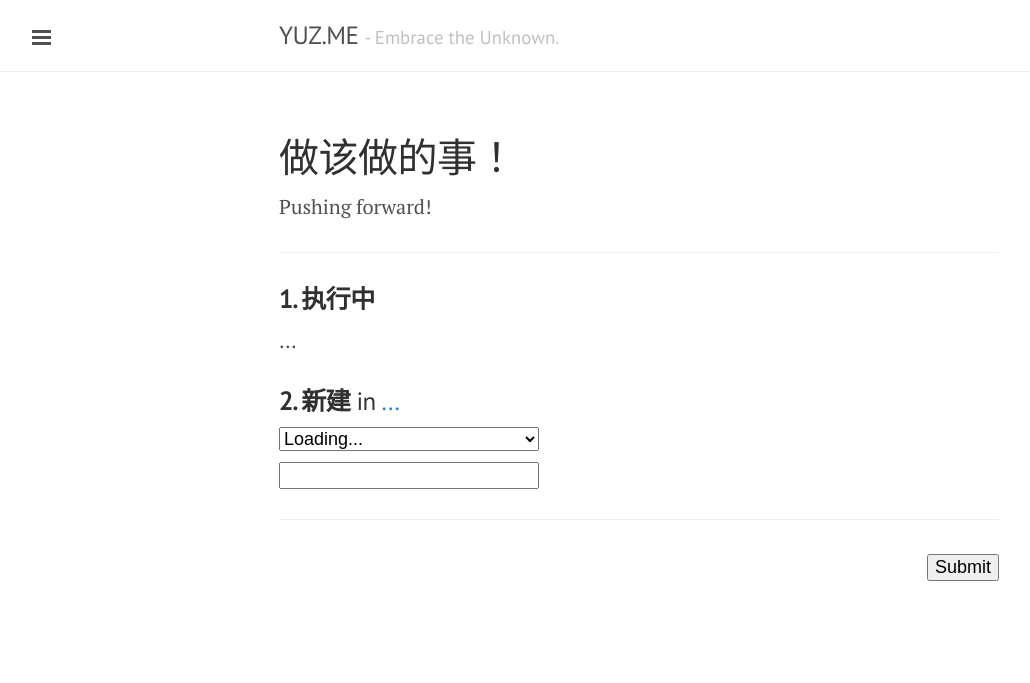
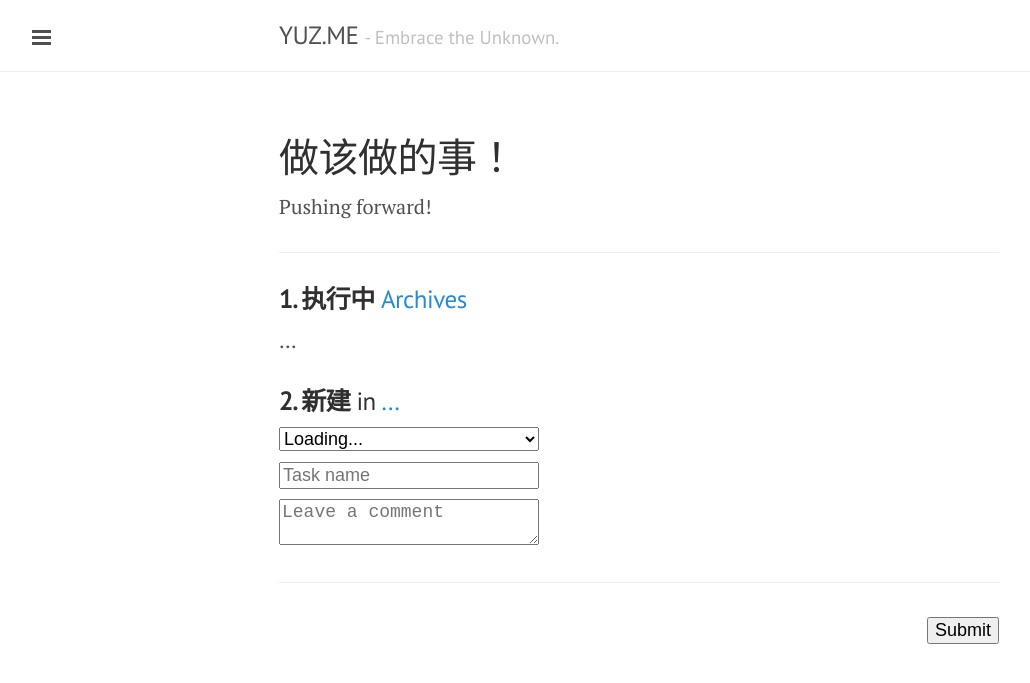
Before and after one commit to yusite/yuz.me, a Jekyll site: the page built from log.md, in a window 1280 px wide. Shown: the top 683 px of the page, without its empty margins (1-1031 px from the left). Built offline with Jekyll 4.4.1, drawn with Linux system fonts in a browser that asks for light colours; Markdown is read by kramdown in place of the engine named in the settings.

Commit message:
update log page

```diff
--- a/javascript/custom/log.js
+++ b/javascript/custom/log.js
@@ -7,7 +7,7 @@
         for (i = 0; i < jsonarray.length; i++) {
             output.push('<div>');
             output.push(jsonarray[i]);
-            output.push('<button class="done" type="button" style="font-size:18px;border:0;background:none;color:#268bd2;">Done</button>');
+            output.push('<button class="done" type="button" style="font-size:18px;border:0;background:none;color:#268bd2;">DONE</button>');
             output.push('<br>');
             output.push('<textarea name="summary" rows="2" style="font-size:18px;"></textarea>');
             output.push('</div>');
@@ -43,7 +43,7 @@
         content = outputLocation(data.place);
         idName = 'place';
         document.getElementById(idName).innerHTML = content;
-        content = outputSelect(data.recent, 'create', 'Recent Tasks');
+        content = outputSelect(data.recent, 'create', 'Last 3 Tasks');
         idName = 'recent';
         document.getElementById(idName).innerHTML = content;
     });
@@ -71,18 +71,18 @@
             textarea.val('✓');
         }
         if (textarea.val()) {
-            $(this).text('Clear');
+            $(this).text('CLEAR');
         } else {
-            $(this).text('Done');
+            $(this).text('DONE');
         }
     });
 
     $(document).on("blur keyup", 'textarea', function(){
         var button = $(this).parent().find('button.done');
         if ($(this).val()) {
-            button.text('Clear');
+            button.text('CLEAR');
         } else {
-            button.text('Done');
+            button.text('DONE');
         }
     });
 
--- a/log.md
+++ b/log.md
@@ -12,7 +12,7 @@ Pushing forward!
 
 <form id="form" method="GET" action="#">
 
-<h3><strong>1. 执行中</strong></h3>
+<h3><strong>1. 执行中</strong> <a href="https://docs.google.com/spreadsheets/d/1Ls3l7bvsyFznq73eSwJL7tkeAbV0PalBBnX0gQFn5DU/pubhtml?gid=0&single=true" target="_blank">Archives</a></h3>
 <div id="log" style="font-size:20px;">...</div>
 
 <h3><strong>2. 新建</strong> in
@@ -22,7 +22,9 @@ Pushing forward!
 <option selected value="">Loading...</option>
 </select>
 <br>
-<input type="text" name="create" style="font-size:18px;margin-top:10px;">
+<input type="text" name="create" style="font-size:18px;margin-top:10px;" placeholder="Task name">
+<br>
+<textarea name="comment" rows="2" style="font-size:18px;margin-top:10px;" placeholder="Leave a comment"></textarea>
 </h3>
 
 <hr>
```
